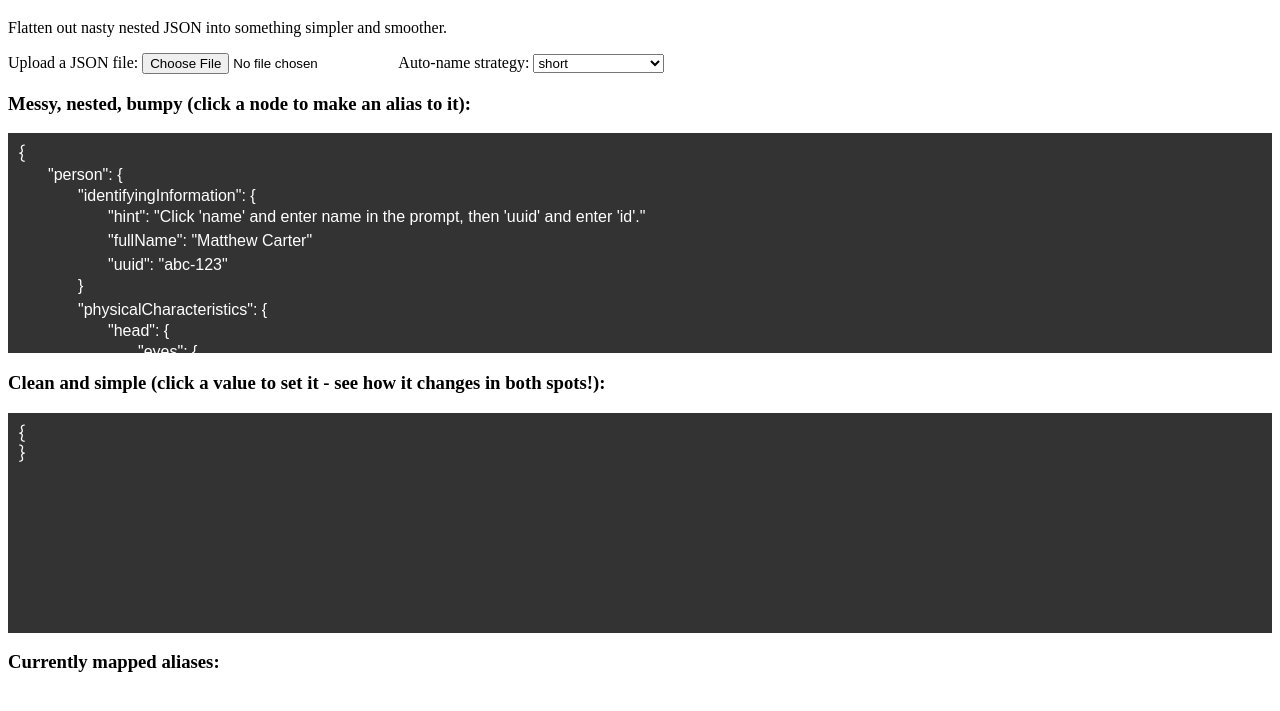
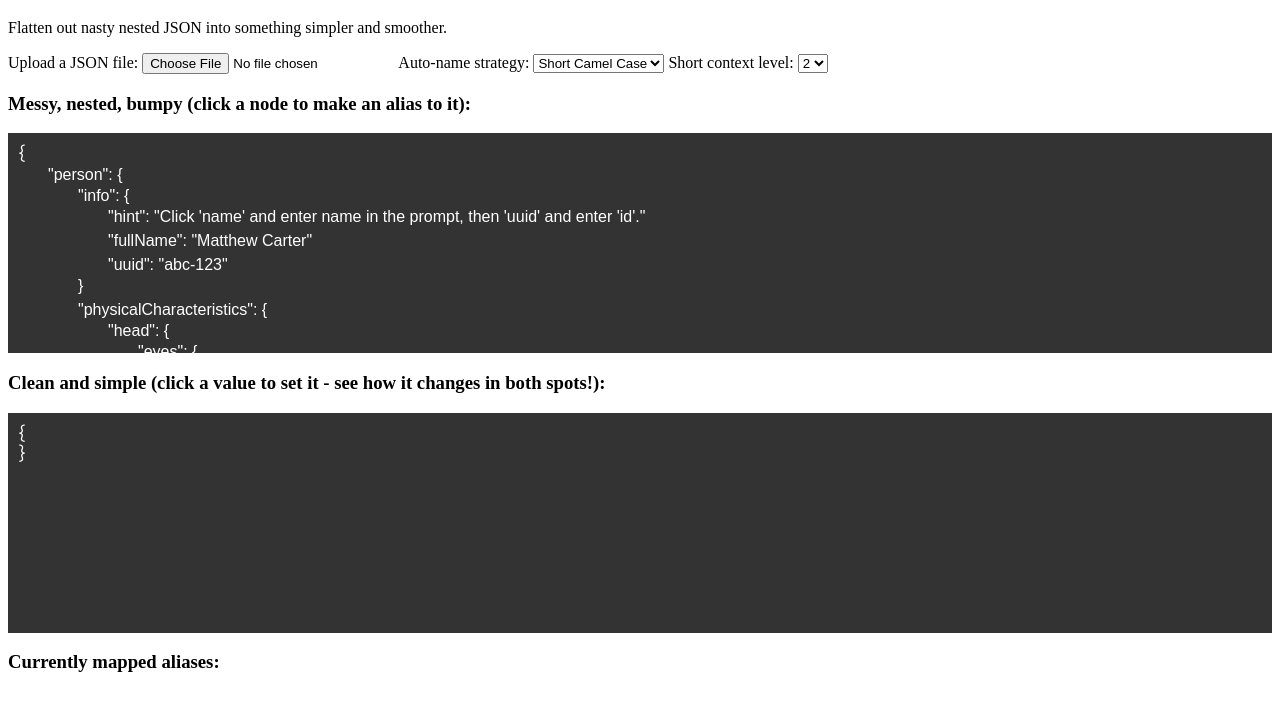
Before and after one commit to ahungry/rolling-pin, a plain HTML site: page index.html in a window 1280 px wide. Shown: the part 61-772 px from the top of the page. Drawn offline with Linux system fonts and the light colour scheme.

Commit message:
Add dynamic context level

```diff
--- a/index.html
+++ b/index.html
@@ -16,9 +16,16 @@
     <select id="auto-name">
       <option value="short">short</option>
       <option value="short-snake">Short Snake Case</option>
-      <option value="short-camel">Short Camel Case</option>
+      <option selected="true" value="short-camel">Short Camel Case</option>
       <option value="long-snake">Long Snake Case</option>
       <option value="long-camel">Long Camel Case</option>
+    </select>
+
+    Short context level:
+    <select id="short-context-level">
+      <option value="1">1</option>
+      <option selected="true" value="2">2</option>
+      <option value="3">3</option>
     </select>
 
     <h3>Messy, nested, bumpy (click a node to make an alias to it):</h3>
--- a/index.js
+++ b/index.js
@@ -3,7 +3,7 @@ const jsonFile = document.getElementById('json-file')
 const pathAliases = []
 let json = {
   "person": {
-    "identifyingInformation": {
+    "info": {
       "hint": "Click 'name' and enter name in the prompt, then 'uuid' and enter 'id'.",
       "fullName": "Matthew Carter",
       "uuid": "abc-123"
@@ -53,15 +53,16 @@ function getDefaultAlias (path) {
   const node = document.getElementById('auto-name')
   const autoName = node.value
   const parts = path.split('.')
+  const ctxLevel = Number(document.getElementById('short-context-level').value)
 
   switch (autoName) {
     case 'short-snake':
-      const shortParts1 = parts.reverse().slice(0, 2).reverse()
+      const shortParts1 = parts.reverse().slice(0, ctxLevel).reverse()
 
       return shortParts1.join('_')
 
     case 'short-camel':
-      const shortParts = parts.reverse().slice(0, 2).reverse()
+      const shortParts = parts.reverse().slice(0, ctxLevel).reverse()
 
       return shortParts[0] + shortParts.slice(1).map(upFirst).join('')
 
```
